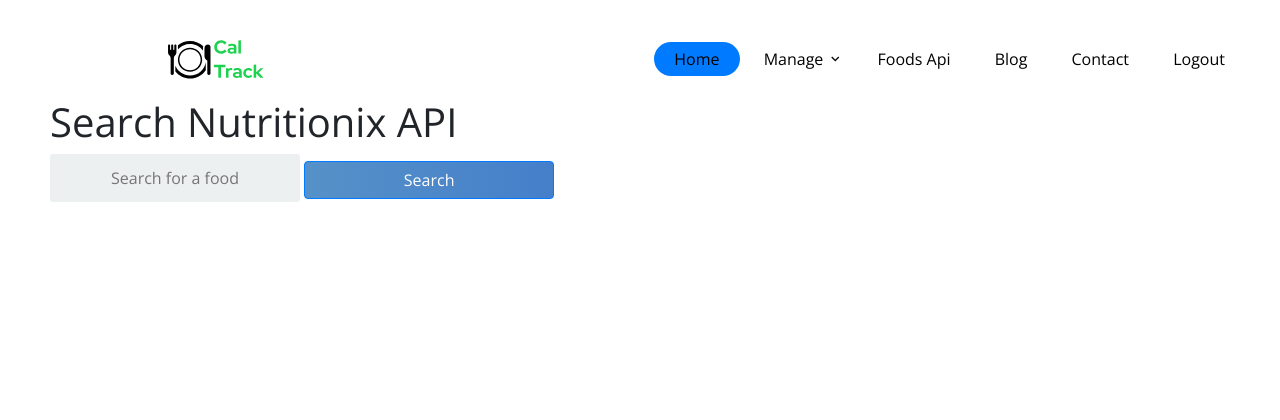
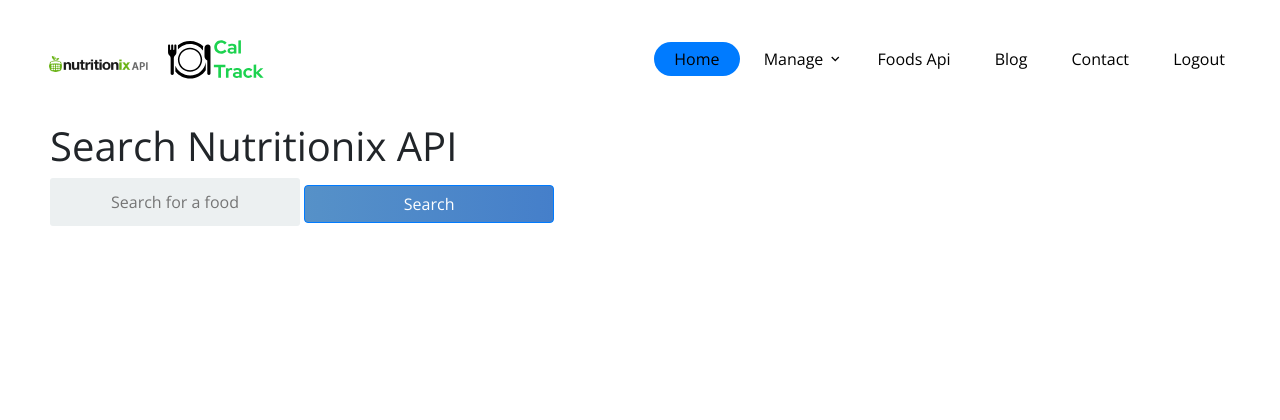
Before and after one commit to brianchege2k/CalTrack, a Django app: page /search/ in a window 1280 px wide; the page is wider, and only the part inside the window is pictured. Shown: the top 420 px of that part. Run offline with Django 4.2, Linux system fonts and the light colour scheme; some libraries are stand-ins or nearby versions; some web fonts are replaced.

Commit message:
api logo

```diff
--- a/templates/food_search.html
+++ b/templates/food_search.html
@@ -1,8 +1,10 @@
 {% extends 'base.html' %}
-
+{% load static %}
 
 {% block content %}
-
+<div class="col-11 col-xl-1">
+    <img src="{% static 'img/Nutritionix-API-Logo.png' %}" alt="Logo" class="logo">
+  </div>
   <h1 class="header mt-5">Search Nutritionix API</h1>
   <form id="food-search-form" action="{% url 'search_results' %}">
     <input type="text" name="q" placeholder="Search for a food">
```
Also changed, not shown: db.sqlite3, static/img/Nutritionix-API-Logo.png (added).
